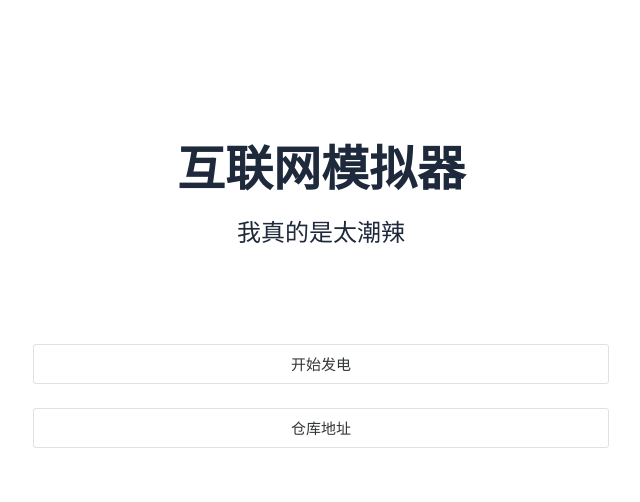
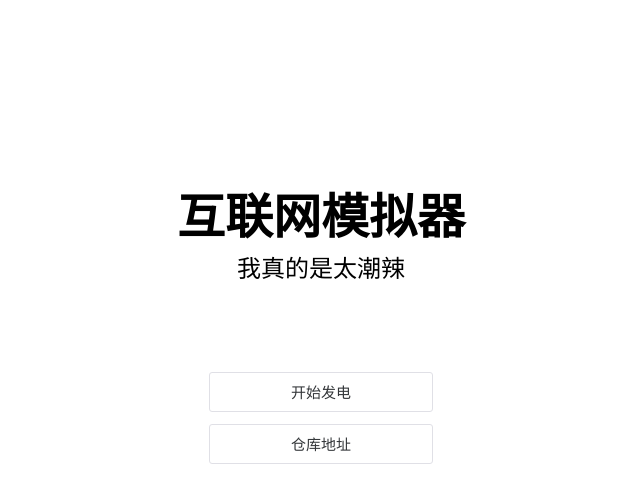
Before and after one commit to kifuan/internet-simulator, a Vue app: page / in a window 1280 px wide. Shown: the top 502 px of the page, without its empty margins (319-959 px from the left). Built offline with nearby package versions, Linux system fonts and the light colour scheme.

Commit message:
feat: history events

```diff
--- a/src/App.vue
+++ b/src/App.vue
@@ -9,18 +9,18 @@ const welcomeClosed = ref(false)
 
 <template>
   <NConfigProvider :locale="zhCN" :date-locale="dateZhCN" preflight-style-disabled>
-    <NDialogProvider>
+    <NMessageProvider>
       <div>
         <Game v-if="welcomeClosed" />
         <Welcome v-else @close="welcomeClosed = true" />
       </div>
-    </NDialogProvider>
+    </NMessageProvider>
   </NConfigProvider>
 </template>
 
 <style scoped>
 div {
   margin: 0 auto;
-  @apply tw-pt-12 tw-p-4 tw-max-w-2xl;
+  @apply tw-pt-16 tw-p-4 tw-max-w-2xl;
 }
 </style>
--- a/src/components/Game.vue
+++ b/src/components/Game.vue
@@ -1,6 +1,18 @@
 <script setup lang="ts">
+import { onMounted } from 'vue'
+import { useEventStore } from '../stores/event'
+import HistoryEvents from './HistoryEvents.vue'
+
+const store = useEventStore()
+onMounted(async () => {
+  for (let i = 0; i < 10; i++) {
+    const event = store.chooseEvent()
+    store.pushTimeline(event.actions[0])
+    await new Promise(resolve => setTimeout(resolve, 300))
+  }
+})
 </script>
 
 <template>
-  Game
+  <HistoryEvents />
 </template>
--- /dev/null
+++ b/src/components/HistoryEvents.vue
@@ -0,0 +1,17 @@
+<script setup lang="ts">
+import { storeToRefs } from 'pinia'
+import { useEventStore } from '../stores/event'
+
+const { historyEvents } = storeToRefs(useEventStore())
+</script>
+
+<template>
+  <NSpace vertical>
+    <NH1>历史事件</NH1>
+    <NList hoverable>
+      <NListItem v-for="(event, index) in historyEvents" :key="index">
+        <NThing :title="event.eventText" />
+      </NListItem>
+    </NList>
+  </NSpace>
+</template>
--- a/src/components/Welcome.vue
+++ b/src/components/Welcome.vue
@@ -1,14 +1,18 @@
 <script setup lang="ts">
+import { useMessage } from 'naive-ui'
+
 const emits = defineEmits<{
   (e: 'close'): void
 }>()
 
+const message = useMessage()
 function handleRepo() {
+  message.info('别急, 暂未开源')
 }
 </script>
 
 <template>
-  <div class="tw-text-slate-800 tw-space-y-6 tw-flex tw-flex-col">
+  <NSpace size="large" vertical align="center">
     <h1 class="tw-text-5xl tw-font-semibold tw-text-center">
       互联网模拟器
     </h1>
@@ -17,14 +21,19 @@ function handleRepo() {
       我真的是太潮辣
     </p>
 
-    <div class="tw-pt-4 md:tw-pt-12" />
+    <div class="tw-pt-16" />
 
-    <NButton size="large" block @click="emits('close')">
-      开始发电
+    <NButton size="large" @click="emits('close')">
+      <div class="tw-px-16">
+        开始发电
+      </div>
     </NButton>
 
-    <NButton size="large" block @click="handleRepo">
-      仓库地址
+    <NButton size="large" @click="handleRepo">
+      <div class="tw-px-16">
+        仓库地址
+      </div>
     </NButton>
-  </div>
+  </NSpace>
 </template>
+`
```
Also changed, not shown: components.d.ts (+10 -0 lines).
